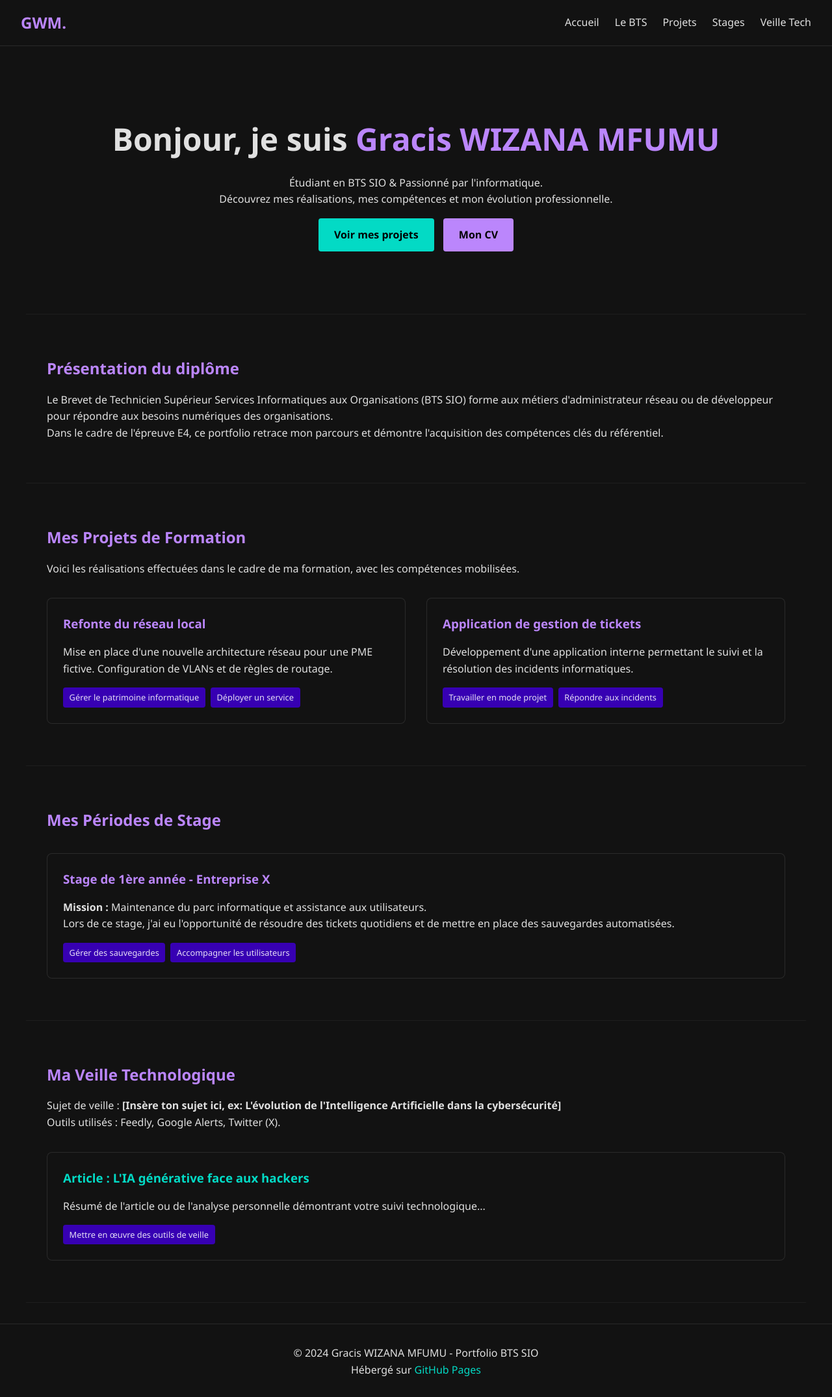
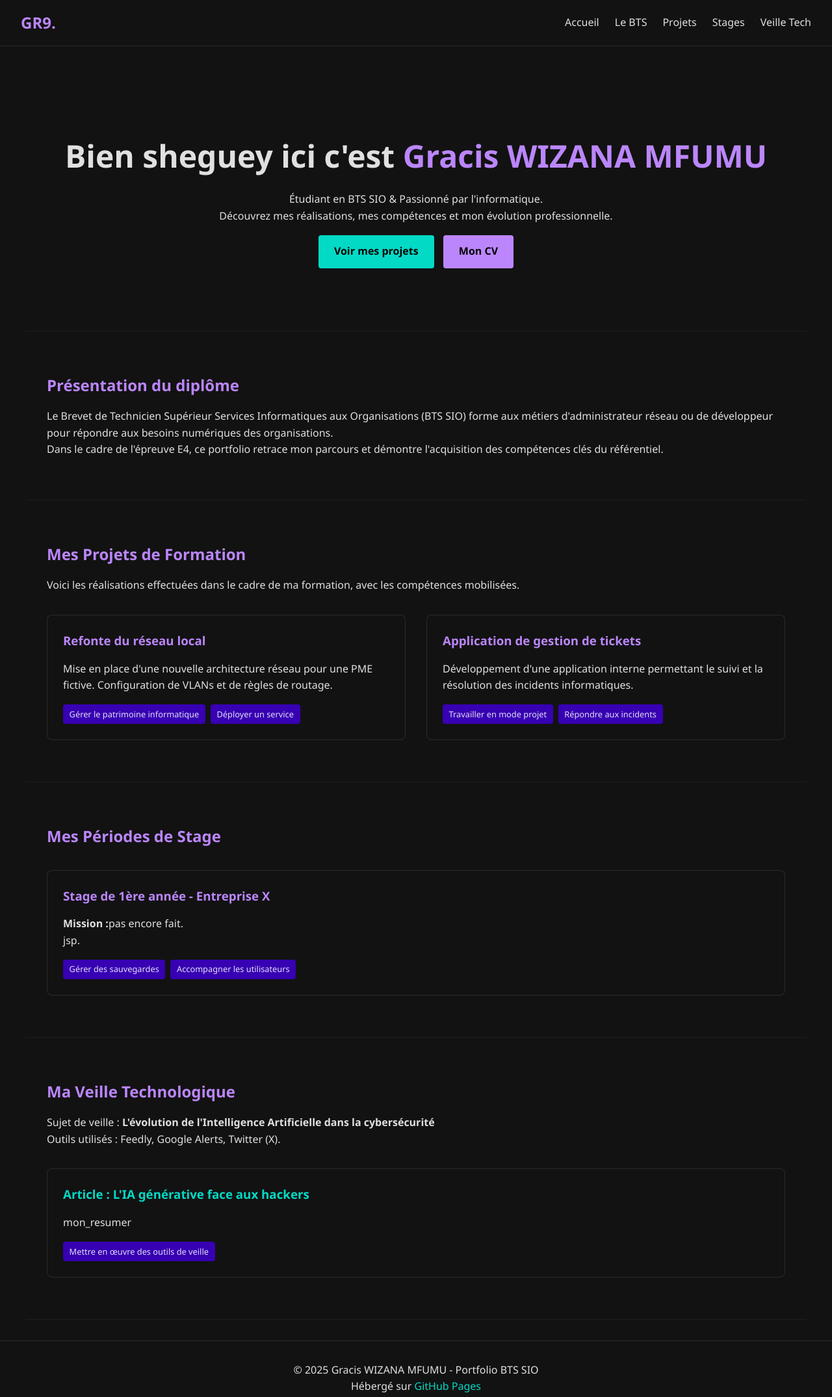
Before and after one commit to wizanagracis-sys/etude, a plain HTML site: page main_code.html in a window 1280 px wide. Shown: the whole page at 65% size. Drawn offline with Linux system fonts and the light colour scheme.

Commit message:
Update portfolio details and links in main_code.html

```diff
--- a/main_code.html
+++ b/main_code.html
@@ -1,4 +1,4 @@
-<!DOCTYPE html>
+7<!DOCTYPE html>
 <html lang="fr">
 <head>
     <meta charset="UTF-8">
@@ -191,7 +191,7 @@
 <body>
 
     <header>
-        <div class="logo">GWM.</div>
+        <div class="logo">GR9.</div>
         <nav>
             <ul id="nav-links">
                 <li><a href="#accueil">Accueil</a></li>
@@ -205,11 +205,11 @@
 
     <main>
         <section id="accueil" class="hero">
-            <h1>Bonjour, je suis <span>Gracis WIZANA MFUMU</span></h1>
+            <h1>Bien sheguey ici c'est <span>Gracis WIZANA MFUMU</span></h1>
             <p>Étudiant en BTS SIO & Passionné par l'informatique.</p>
             <p>Découvrez mes réalisations, mes compétences et mon évolution professionnelle.</p>
             <a href="#projets" class="btn">Voir mes projets</a>
-            <a href="lien_vers_ton_cv.pdf" target="_blank" class="btn" style="background-color: var(--primary); color: var(--on-primary); margin-left: 10px;">Mon CV</a>
+            <a href="https://drive.google.com/file/d/1KUwL3E89YroeGwK6_uzb_qzTQFX3WXIf/view?usp=drive_link" target="_blank" class="btn" style="background-color: var(--primary); color: var(--on-primary); margin-left: 10px;">Mon CV</a>
         </section>
 
         <section id="bts">
@@ -248,8 +248,8 @@
             <div class="grid">
                 <div class="card">
                     <h3>Stage de 1ère année - Entreprise X</h3>
-                    <p><strong>Mission :</strong> Maintenance du parc informatique et assistance aux utilisateurs.</p>
-                    <p>Lors de ce stage, j'ai eu l'opportunité de résoudre des tickets quotidiens et de mettre en place des sauvegardes automatisées.</p>
+                    <p><strong>Mission :</strong>pas encore fait.</p>
+                    <p>jsp.</p>
                     <div class="tags">
                         <span class="tag">Gérer des sauvegardes</span>
                         <span class="tag">Accompagner les utilisateurs</span>
@@ -260,12 +260,12 @@
 
         <section id="veille">
             <h2>Ma Veille Technologique</h2>
-            <p>Sujet de veille : <strong>[Insère ton sujet ici, ex: L'évolution de l'Intelligence Artificielle dans la cybersécurité]</strong></p>
+            <p>Sujet de veille : <strong>L'évolution de l'Intelligence Artificielle dans la cybersécurité</strong></p>
             <p>Outils utilisés : Feedly, Google Alerts, Twitter (X).</p>
             <div class="grid">
                 <div class="card">
                     <h3 style="color: var(--secondary)">Article : L'IA générative face aux hackers</h3>
-                    <p>Résumé de l'article ou de l'analyse personnelle démontrant votre suivi technologique...</p>
+                    <p>mon_resumer</p>
                     <div class="tags">
                         <span class="tag">Mettre en œuvre des outils de veille</span>
                     </div>
@@ -275,8 +275,8 @@
     </main>
 
     <footer>
-        <p>&copy; 2024 Gracis WIZANA MFUMU - Portfolio BTS SIO</p>
-        <p>Hébergé sur <a href="https://github.com/ton-profil" target="_blank">GitHub Pages</a></p>
+        <p>&copy; 2025 Gracis WIZANA MFUMU - Portfolio BTS SIO</p>
+        <p>Hébergé sur <a href="https://github.com/wizanagracis-sys/etude/" target="_blank">GitHub Pages</a></p>
     </footer>
 
     <script>
```
